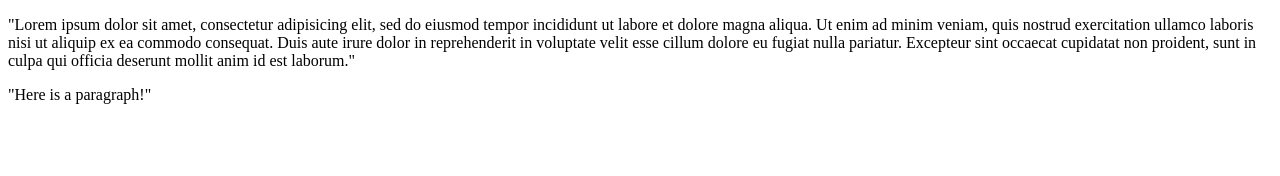
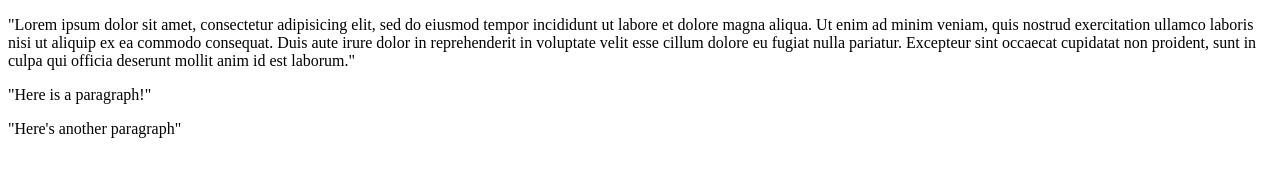
Before and after one commit to Turtlebert/Batman_Website, a plain HTML site: page index.html in a window 1280 px wide. Drawn offline with Linux system fonts and the light colour scheme.

Commit message:
Here's a second commit to Neilson

```diff
--- a/index.html
+++ b/index.html
@@ -7,6 +7,8 @@
   <body>
     <p>"Lorem ipsum dolor sit amet, consectetur adipisicing elit, sed do eiusmod tempor incididunt ut labore et dolore magna aliqua. Ut enim ad minim veniam, quis nostrud exercitation ullamco laboris nisi ut aliquip ex ea commodo consequat. Duis aute irure dolor in reprehenderit in voluptate velit esse cillum dolore eu fugiat nulla pariatur. Excepteur sint occaecat cupidatat non proident, sunt in culpa qui officia deserunt mollit anim id est laborum."</p>
     <p>"Here is a paragraph!"</p>
+
+    <p>"Here's another paragraph"</p>
   </body>
 
 </html>
```
